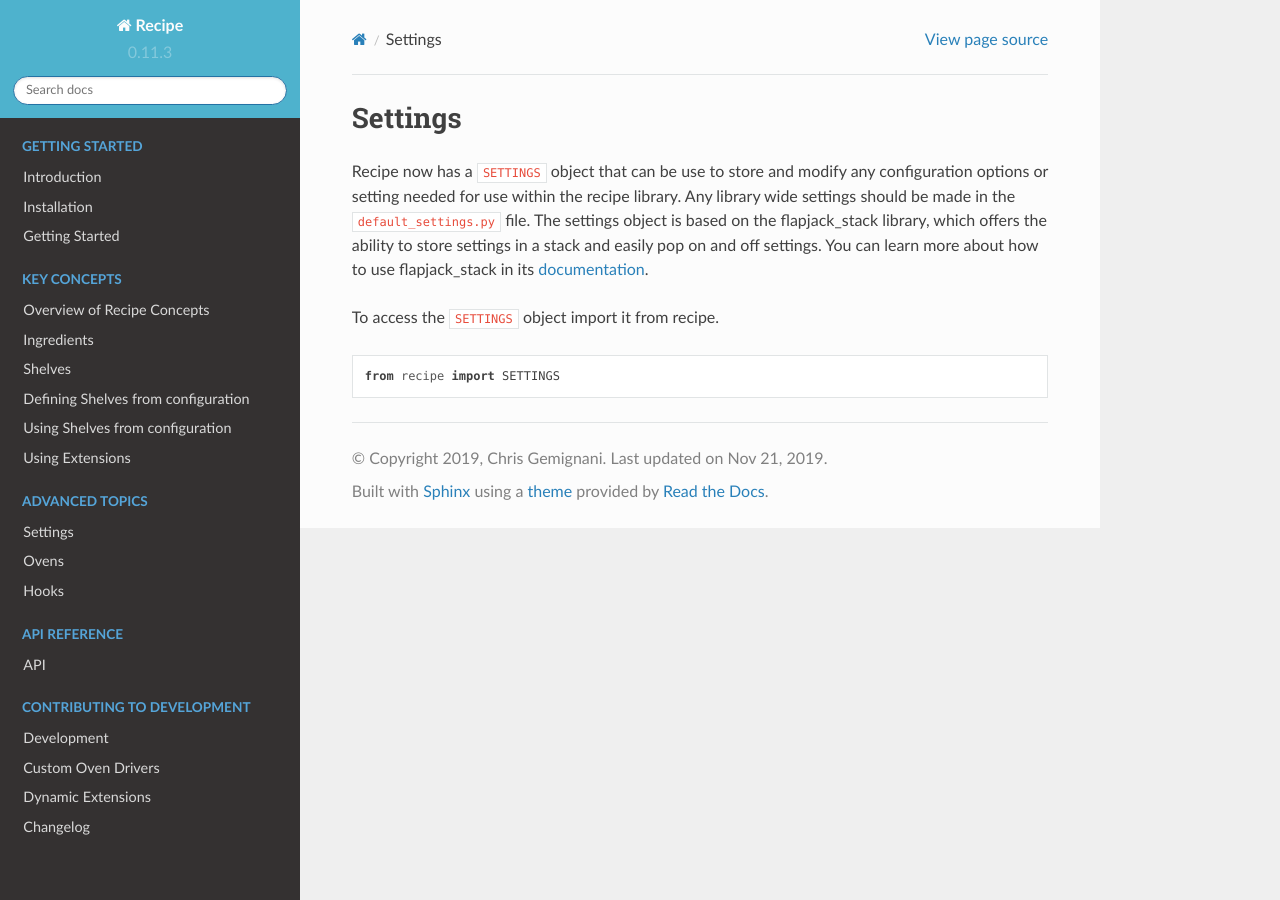
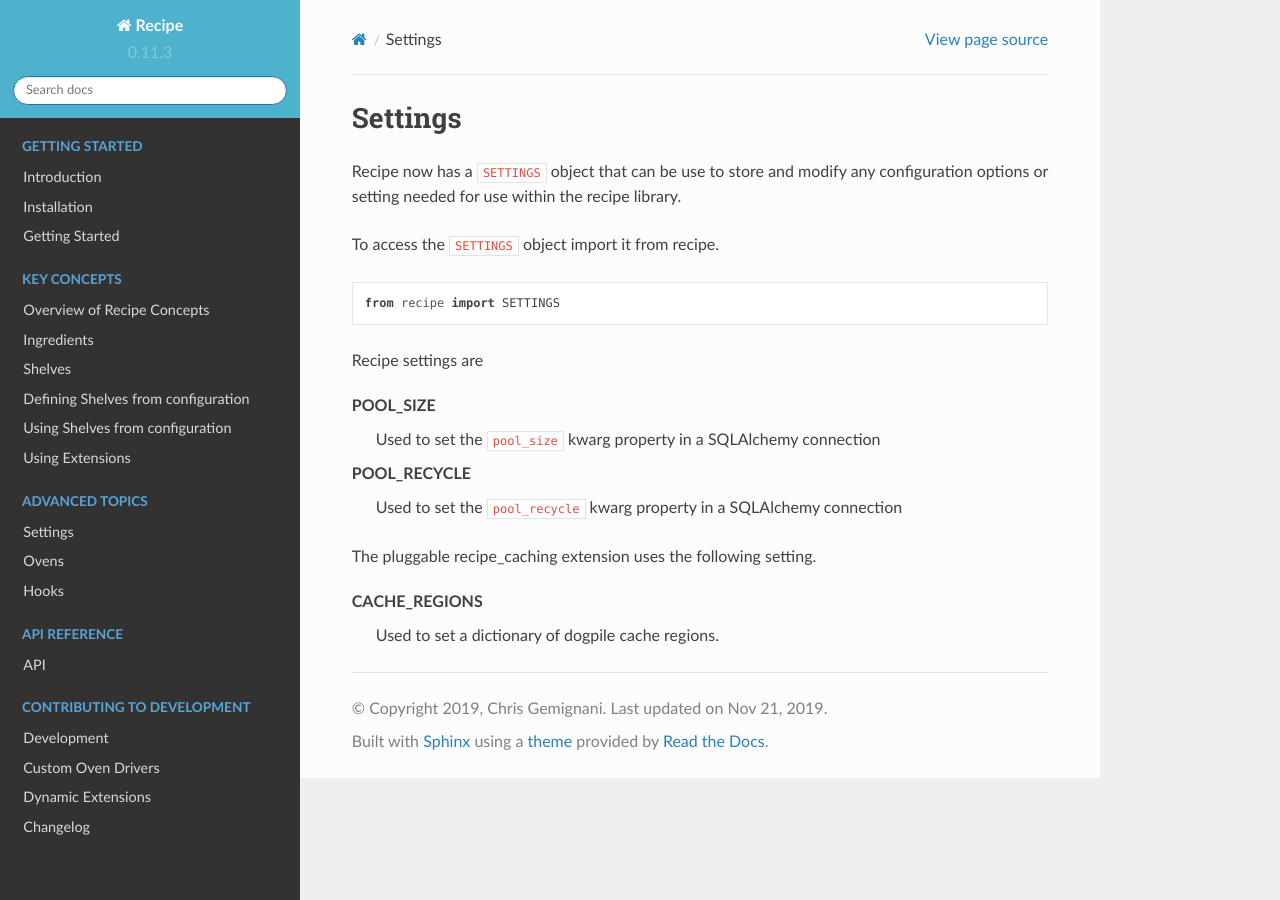
Before and after one commit to juiceinc/recipe, a Sphinx documentation site: the page built from docs/settings.rst, in a window 1280 px wide. Built offline with Sphinx 7.4.7 and the Read the Docs theme 2.0.0, drawn with Linux system fonts in a browser that asks for light colours.

Commit message:
Remove flapjack_stack dependency

```diff
--- a/docs/settings.rst
+++ b/docs/settings.rst
@@ -4,14 +4,22 @@ Settings
 
 Recipe now has a ``SETTINGS`` object that can be use to store and modify any
 configuration options or setting needed for use within the recipe library.
-Any library wide settings should be made in the ``default_settings.py`` file.
-The settings object is based on the flapjack_stack library, which offers the
-ability to store settings in a stack and easily pop on and off settings. You
-can learn more about how to use flapjack_stack in its
-`documentation <http://flapjack-stack.readthedocs.io/en/latest/>`_.
 
 To access the ``SETTINGS`` object import it from recipe.
 
 .. code-block:: python
 
     from recipe import SETTINGS
+
+Recipe settings are
+
+**POOL_SIZE**
+    Used to set the ``pool_size`` kwarg property in a SQLAlchemy connection
+
+**POOL_RECYCLE**
+    Used to set the ``pool_recycle`` kwarg property in a SQLAlchemy connection
+
+The pluggable recipe_caching extension uses the following setting.
+
+**CACHE_REGIONS**
+    Used to set a dictionary of dogpile cache regions.
--- a/recipe/__init__.py
+++ b/recipe/__init__.py
@@ -4,8 +4,6 @@ Recipe
 ~~~~~~~~~~~~~~~~~~~~~
 """
 import logging
-
-from flapjack_stack import FlapjackStack
 
 from recipe.core import Recipe
 from recipe.exceptions import BadIngredient, BadRecipe
@@ -40,8 +38,8 @@ class DefaultSettings(object):
         self.POOL_RECYCLE = 60 * 60
 
 
-SETTINGS = FlapjackStack()
-SETTINGS.add_layer(DefaultSettings())
+SETTINGS = DefaultSettings()
+
 
 try:  # Python 2.7+
     from logging import NullHandler
--- a/requirements.txt
+++ b/requirements.txt
@@ -1,5 +1,4 @@
 faker==2.0.3
-flapjack_stack==1.0.0
 orderedset==2.0.1
 py==1.4.32
 six==1.10.0
--- a/setup.py
+++ b/setup.py
@@ -33,7 +33,6 @@ install = [
     'sqlparse',
     'tablib',
     'pyyaml',
-    'flapjack_stack',
     'stevedore',
     'sureberus',
     'faker',
```
